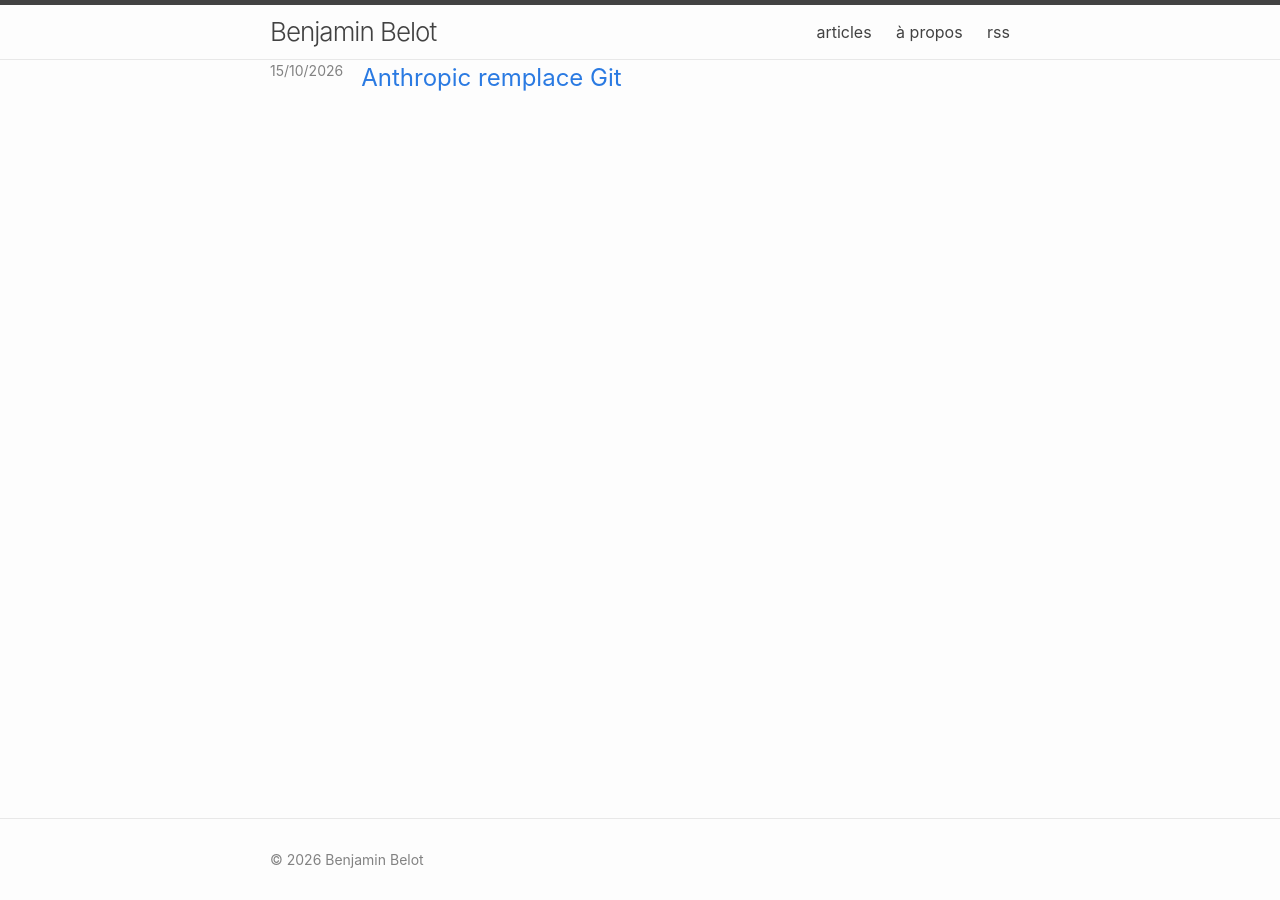
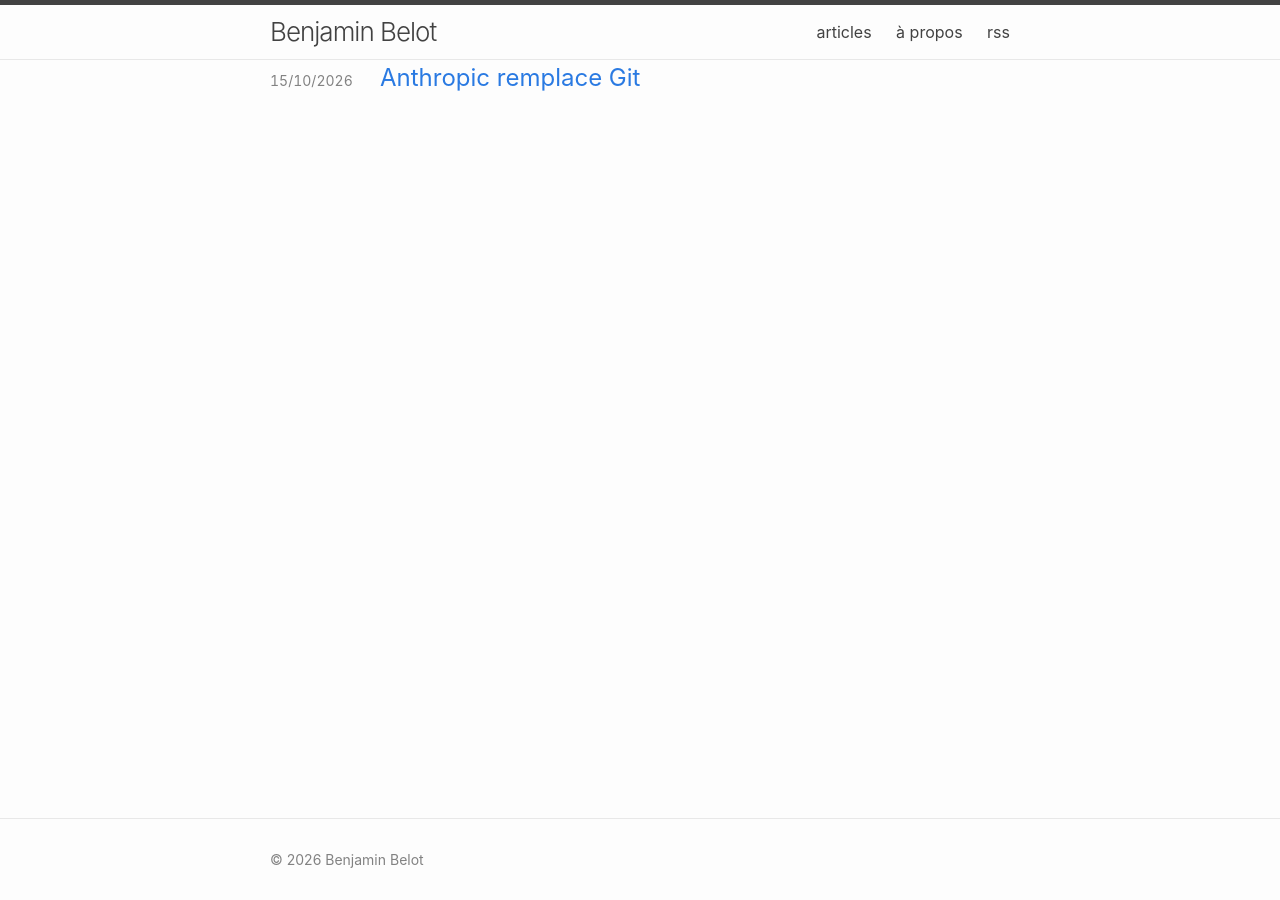
Before and after one commit to benbelo/blog, a Jekyll site: the page built from index.html, in a window 1280 px wide. Built offline with Jekyll 4.4.1, drawn with Linux system fonts in a browser that asks for light colours.

Commit message:
Style : date alignée sur la ligne de base du titre
Co-Authored-By: Claude Opus 5.5 <noreply@anthropic.com>

```diff
--- a/assets/main.css
+++ b/assets/main.css
@@ -85,8 +85,14 @@ pre code { border: 0; padding: 0; background: none; }
 
 /* Liste d'articles (accueil) */
 ul.posts { list-style: none; padding: 0; margin: 0 0 30px; }
-ul.posts li { display: flex; gap: 18px; margin-bottom: 7px; }
-ul.posts time { color: #828282; font-size: 14px; flex: 0 0 auto; }
+ul.posts li { display: flex; align-items: baseline; gap: 18px; margin-bottom: 7px; }
+ul.posts time {
+  color: #828282;
+  font-size: 14px;
+  flex: 0 0 auto;
+  min-width: 92px;
+  font-variant-numeric: tabular-nums;
+}
 ul.posts a { font-size: 24px; }
 
 hr { border: 0; border-bottom: 1px solid #e8e8e8; margin: 30px 0; }
```
